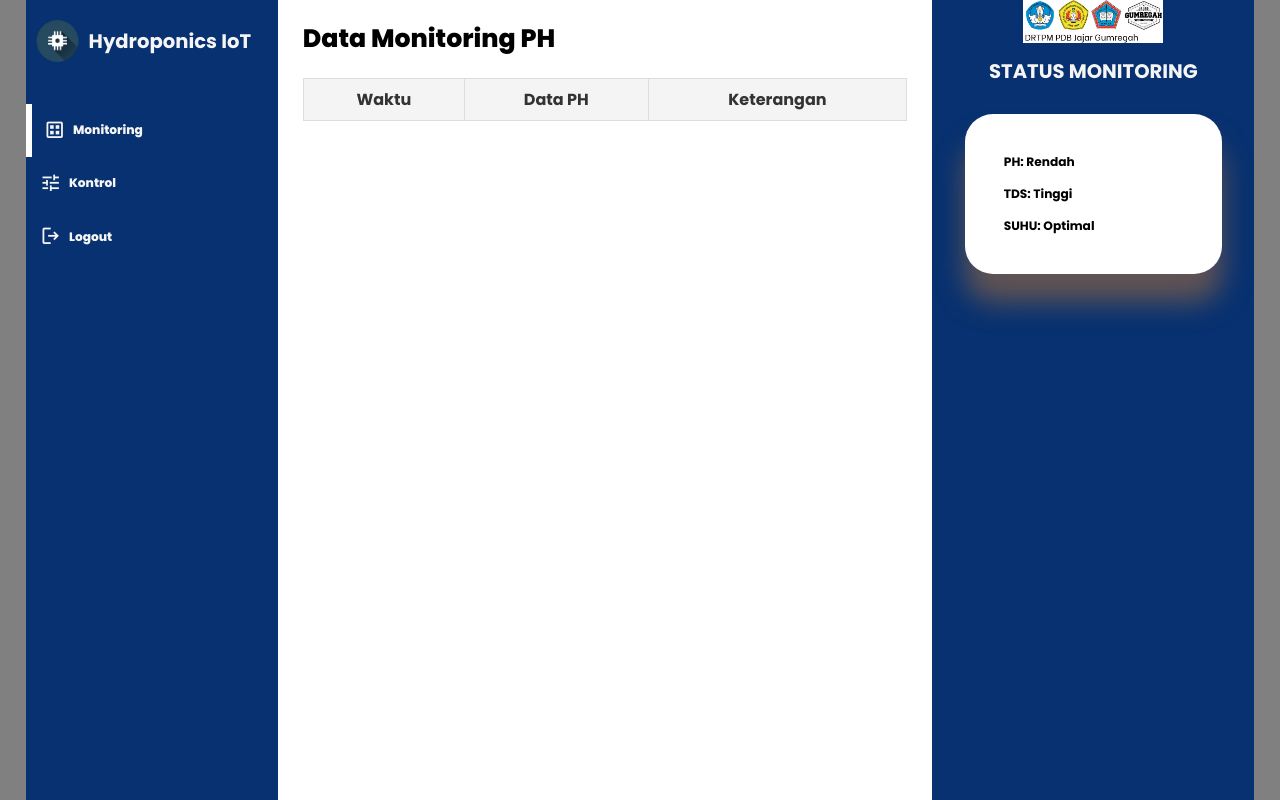
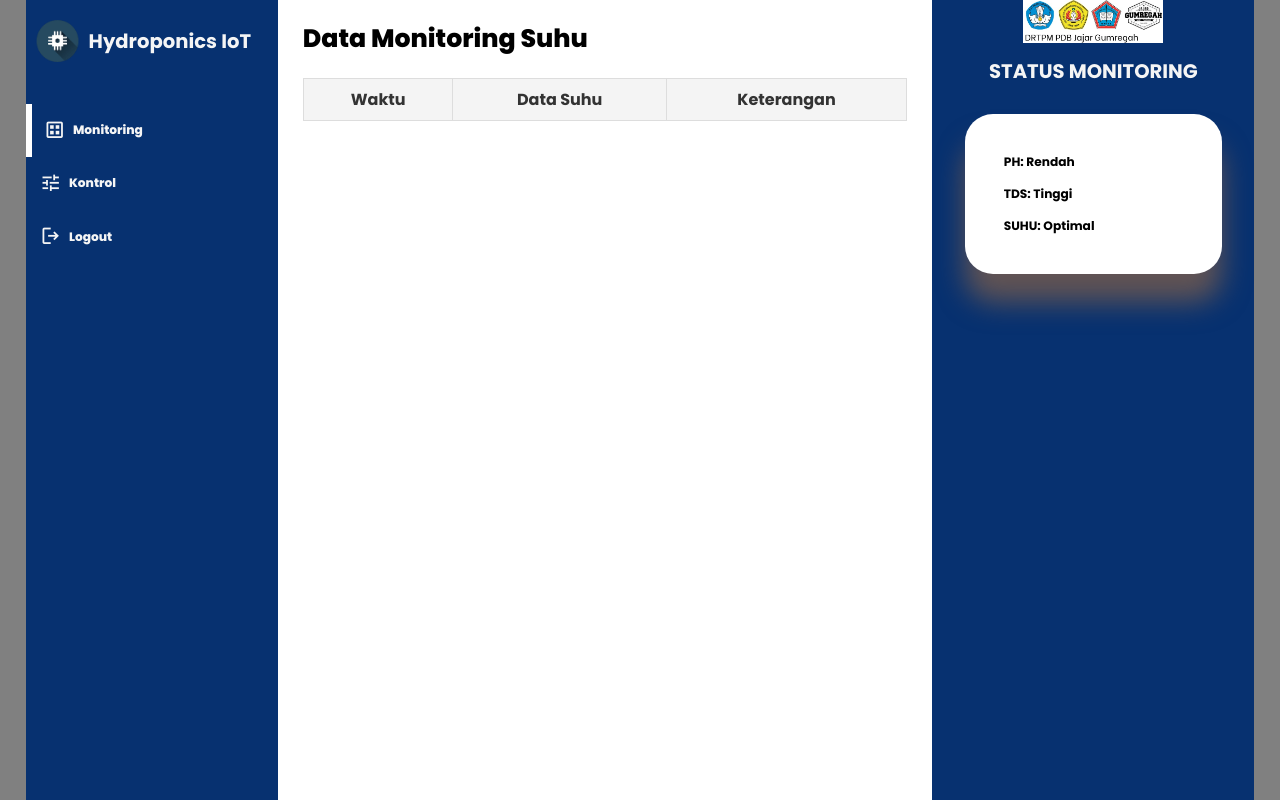
Before and after one commit to mortekianon/hydroponicsIoT, a PHP site: page /admin/datasuhu.php in a window 1280 px wide. Run offline with PHP 8.4, Linux system fonts and the light colour scheme; data that the repository does not hold is empty.

Commit message:
ubah keterangan

```diff
--- a/admin/datasuhu.php
+++ b/admin/datasuhu.php
@@ -57,12 +57,12 @@ if (!$result) {
             </div>
         </aside>
         <main>
-            <h1>Data Monitoring PH</h1>
+            <h1>Data Monitoring Suhu</h1>
             <table>
                 <thead>
                     <tr>
                         <th>Waktu</th>
-                        <th>Data PH</th>
+                        <th>Data Suhu</th>
                         <th>Keterangan</th>
                     </tr>
                 </thead>
--- a/admin/datatds.php
+++ b/admin/datatds.php
@@ -57,12 +57,12 @@ if (!$result) {
             </div>
         </aside>
         <main>
-            <h1>Data Monitoring PH</h1>
+            <h1>Data Monitoring TDS</h1>
             <table>
                 <thead>
                     <tr>
                         <th>Waktu</th>
-                        <th>Data PH</th>
+                        <th>Data TDS</th>
                         <th>Keterangan</th>
                     </tr>
                 </thead>
--- a/admin/kontrol.php
+++ b/admin/kontrol.php
@@ -34,8 +34,6 @@
                     }
                 });
             }
-
-            // Update status setiap 5 detik
             setInterval(updateStatus, 5000);
         });
     </script>
```
